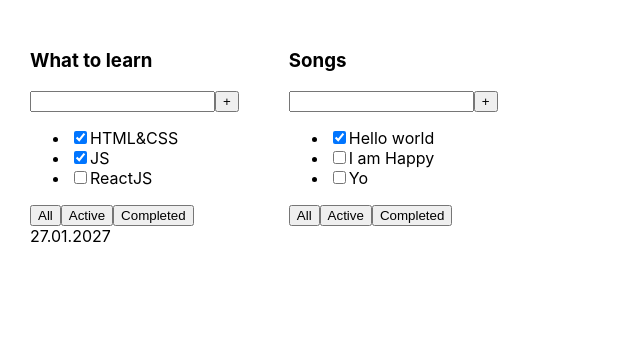
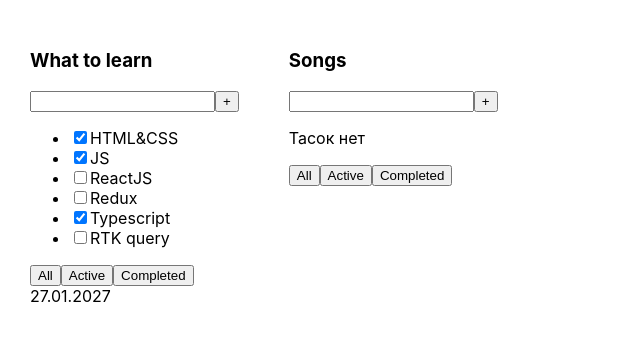
Before and after one commit to SanyaSkl/todolist-repetition, a React (Vite) app: page / in a window 1280 px wide. Shown: the top 340 px of the page, without its empty margins (0-640 px from the left). Built offline with nearby package versions, Linux system fonts and the light colour scheme.

Commit message:
Added map method, ternary operator

```diff
--- a/src/App.tsx
+++ b/src/App.tsx
@@ -12,13 +12,12 @@
     const tasks1: Task[] = [
         {id: 1, title: 'HTML&CSS', isDone: true},
         {id: 2, title: 'JS', isDone: true},
-        {id: 3, title: 'ReactJS', isDone: false}
+        {id: 3, title: 'ReactJS', isDone: false},
+        {id: 4, title: 'Redux', isDone: false},
+        {id: 5, title: 'Typescript', isDone: true},
+        {id: 6, title: 'RTK query', isDone: false}
     ]
-    const tasks2: Task[] = [
-        {id: 1, title: 'Hello world', isDone: true},
-        {id: 2, title: 'I am Happy', isDone: false},
-        {id: 3, title: 'Yo', isDone: false}
-    ]
+    const tasks2: Task[] = []
     return (
         <div className="app">
             <TodolistItem title="What to learn" tasks={tasks1} date="27.01.2027"/>
--- a/src/TodolistItem.tsx
+++ b/src/TodolistItem.tsx
@@ -14,20 +14,20 @@
                 <input/>
                 <button>+</button>
             </div>
-            <ul>
-                <li>
-                    <input type="checkbox" checked={tasks[0].isDone}/>
-                    <span>{tasks[0].title}</span>
-                </li>
-                <li>
-                    <input type="checkbox" checked={tasks[1].isDone}/>
-                    <span>{tasks[1].title}</span>
-                </li>
-                <li>
-                    <input type="checkbox" checked={tasks[2].isDone}/>
-                    <span>{tasks[2].title}</span>
-                </li>
-            </ul>
+            {tasks.length === 0 ? (
+                <p>Тасок нет</p>
+            ) : (
+                <ul>
+                    {tasks.map(task => {
+                        return (
+                            <li key={task.id}>
+                                <input type="checkbox" checked={task.isDone}/>
+                                <span>{task.title}</span>
+                            </li>
+                        )
+                    })}
+                </ul>
+            )}
             <div>
                 <button>All</button>
                 <button>Active</button>
```
Also changed, not shown: src/Button.tsx (added).
